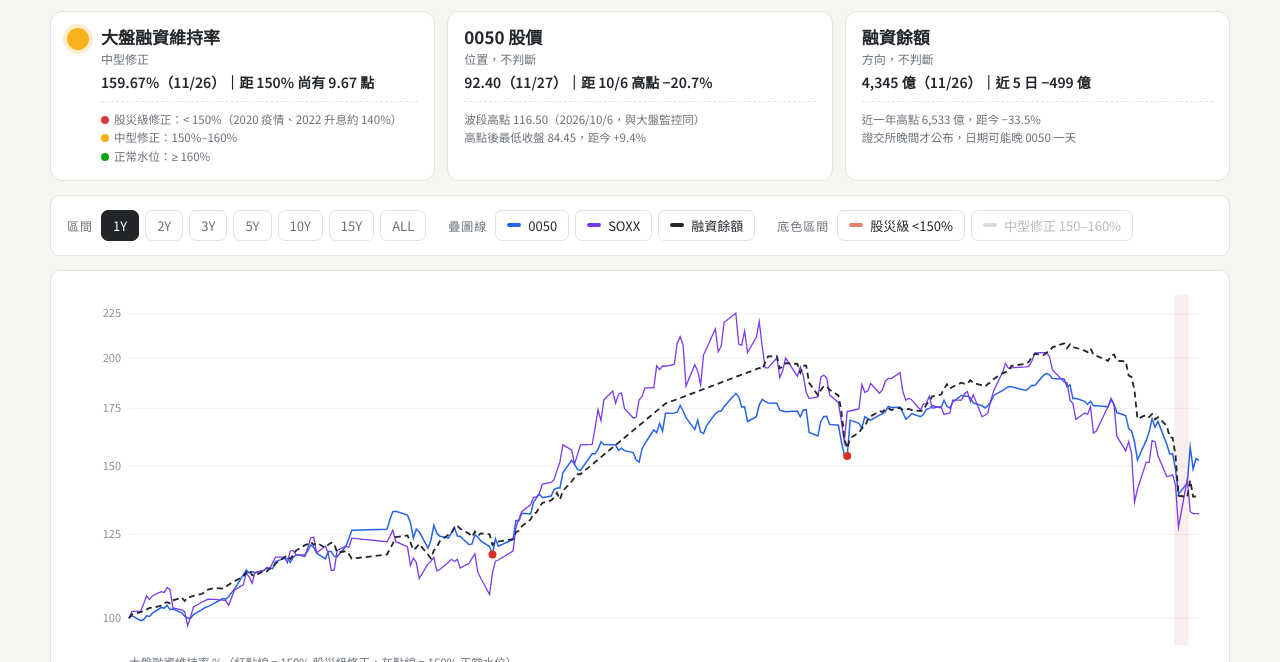
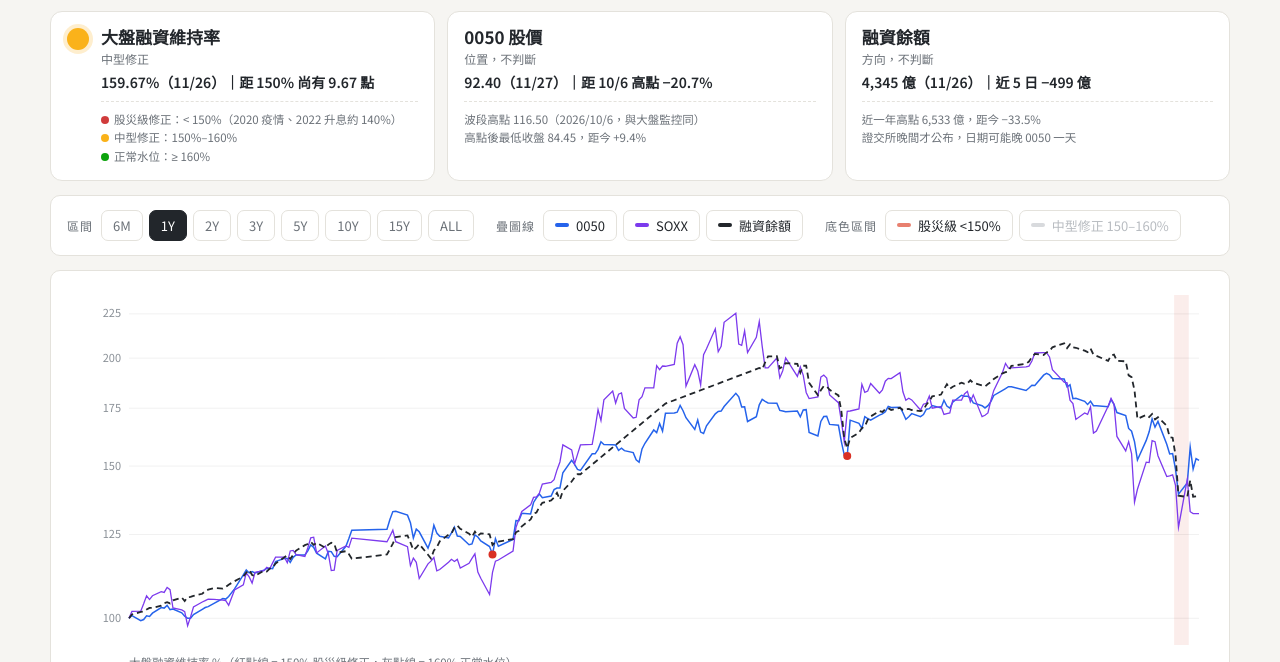
Before and after one commit to Jackie84112/macro-dashboard, a plain HTML site: page margin-tw.html in a window 1280 px wide. Both pictures are taken after a click on the button "1Y". Shown: the part 138-800 px from the top of the page. Drawn offline with Linux system fonts and the light colour scheme.

Commit message:
台股融資：區間加 6M（半年），短區間 X 軸改每月刻度
Co-Authored-By: Claude Opus 5.5 <noreply@anthropic.com>

```diff
--- a/margin-tw.html
+++ b/margin-tw.html
@@ -92,7 +92,7 @@
 
   <section class="card controls">
     <div class="grp"><span class="lbl">區間</span>
-      <button class="rng" data-r="12">1Y</button><button class="rng" data-r="24">2Y</button>
+      <button class="rng" data-r="6">6M</button><button class="rng" data-r="12">1Y</button><button class="rng" data-r="24">2Y</button>
       <button class="rng" data-r="36">3Y</button><button class="rng" data-r="60">5Y</button>
       <button class="rng" data-r="120">10Y</button><button class="rng" data-r="180">15Y</button>
       <button class="rng on" data-r="all">ALL</button>
@@ -247,7 +247,7 @@ function draw(){
   ctx.textAlign = "center"; ctx.fillStyle = "#8A9097";
   const months = (t1 - t0) / 2.63e9, a = new Date(t0), b = new Date(t1);
   if(months <= 36){
-    const step = months <= 14 ? 2 : 6;
+    const step = months <= 8 ? 1 : months <= 14 ? 2 : 6;
     for(let d = new Date(a.getFullYear(), 0, 1); d <= b; d.setMonth(d.getMonth() + step)){
       if(d.getTime() >= t0) ctx.fillText(`${d.getFullYear()}/${d.getMonth() + 1}`, X(d.getTime()), H - 10);
     }
```
